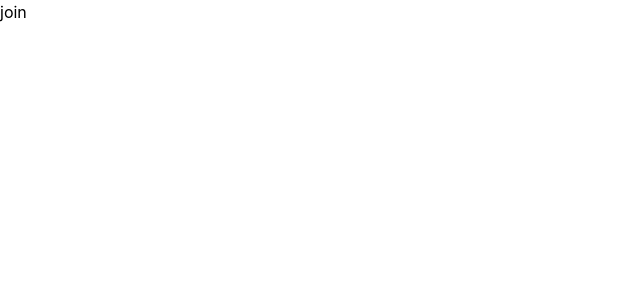
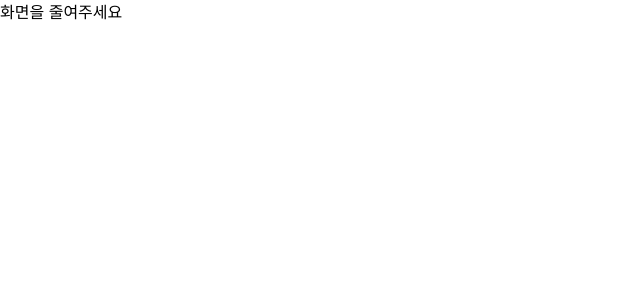
Before and after one commit to Seoul-Weather/Seoul-Weather-FE, a Next.js app: page /join in a window 1280 px wide. Shown: the top 300 px of the page, without its empty margins (0-640 px from the left). Built offline with nearby package versions, Linux system fonts and the light colour scheme.

Commit message:
feat: Add media-query

```diff
--- a/package.json
+++ b/package.json
@@ -20,6 +20,7 @@
         "next": "13.4.3",
         "react": "18.2.0",
         "react-dom": "18.2.0",
+        "react-responsive": "^9.0.2",
         "styled-components": "6.0.0-rc.1",
         "typescript": "5.0.4"
     },
--- /dev/null
+++ b/src/components/Desktop.tsx
@@ -0,0 +1,3 @@
+export const Desktop = () => {
+    return <div>화면을 줄여주세요</div>;
+};
--- /dev/null
+++ b/src/hooks/mediaQuery.tsx
@@ -0,0 +1,13 @@
+import { useEffect, useState } from "react";
+import { useMediaQuery } from "react-responsive";
+
+export function MediaQuery() {
+    const [isMobile, setIsMobile] = useState(false);
+    const mobile = useMediaQuery({ query: "(max-width:480px)" });
+
+    useEffect(() => {
+        setIsMobile(mobile);
+    }, [mobile]);
+
+    return isMobile;
+}
--- a/src/pages/_app.tsx
+++ b/src/pages/_app.tsx
@@ -1,8 +1,11 @@
+import { Desktop } from "@/components/Desktop";
+import { MediaQuery } from "@/hooks/mediaQuery";
 import "@/styles/globals.css";
 import type { AppProps } from "next/app";
 import Head from "next/head";
 
 export default function App({ Component, pageProps }: any) {
+    const isMobile = MediaQuery();
     return (
         <>
             <Head>
@@ -11,7 +14,8 @@ export default function App({ Component, pageProps }: any) {
                 <meta name="viewport" content="width=device-width, initial-scale=1" />
                 <link rel="icon" href="/favicon.ico" />
             </Head>
-            <Component {...pageProps} />
+
+            {isMobile ? <Component {...pageProps} /> : <Desktop />}
         </>
     );
 }
--- a/src/pages/join/index.tsx
+++ b/src/pages/join/index.tsx
@@ -1,3 +1,11 @@
+import { css } from "@emotion/react";
+
 export default function Join() {
     return <div>join</div>;
 }
+
+const container = css`
+    max-width: 480px;
+    width: 100vw;
+    height: 100vh;
+`;
```
Also changed, not shown: 1 other file (tests, documents, lock files or other folders).
